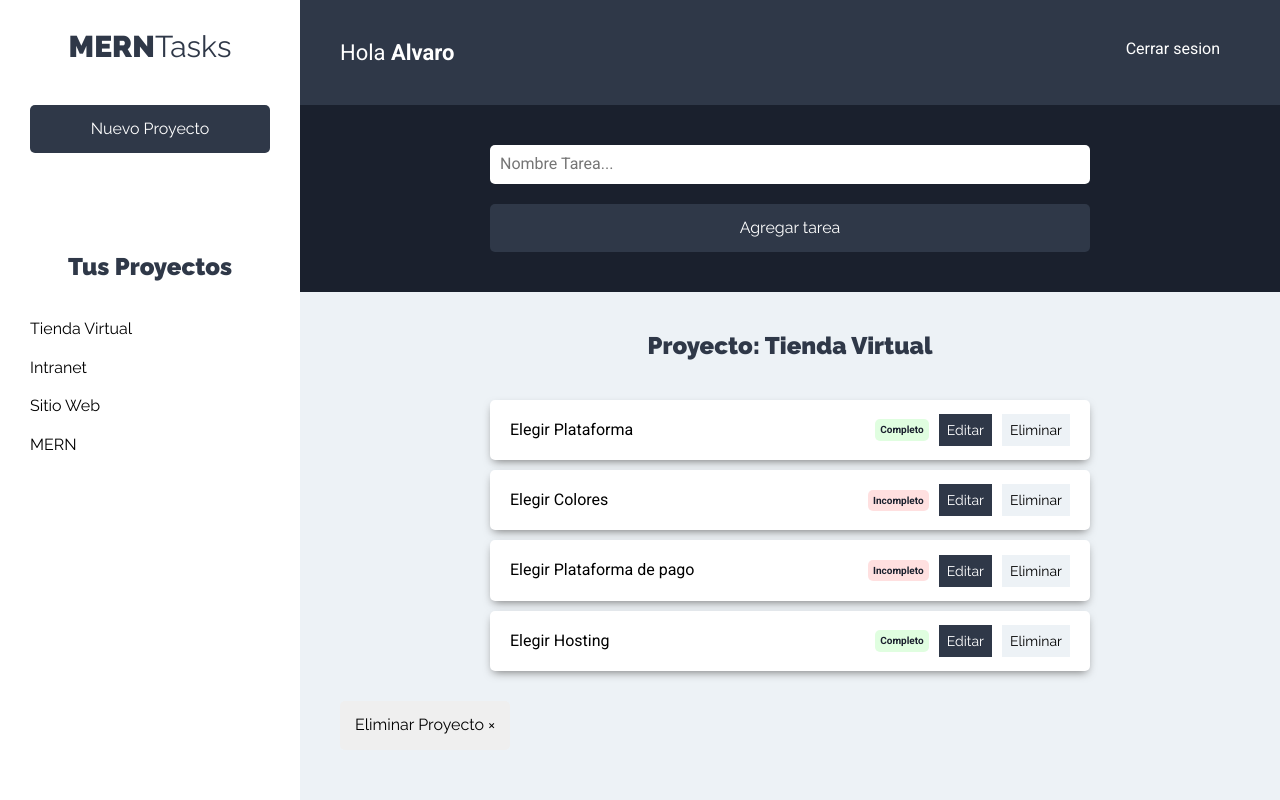
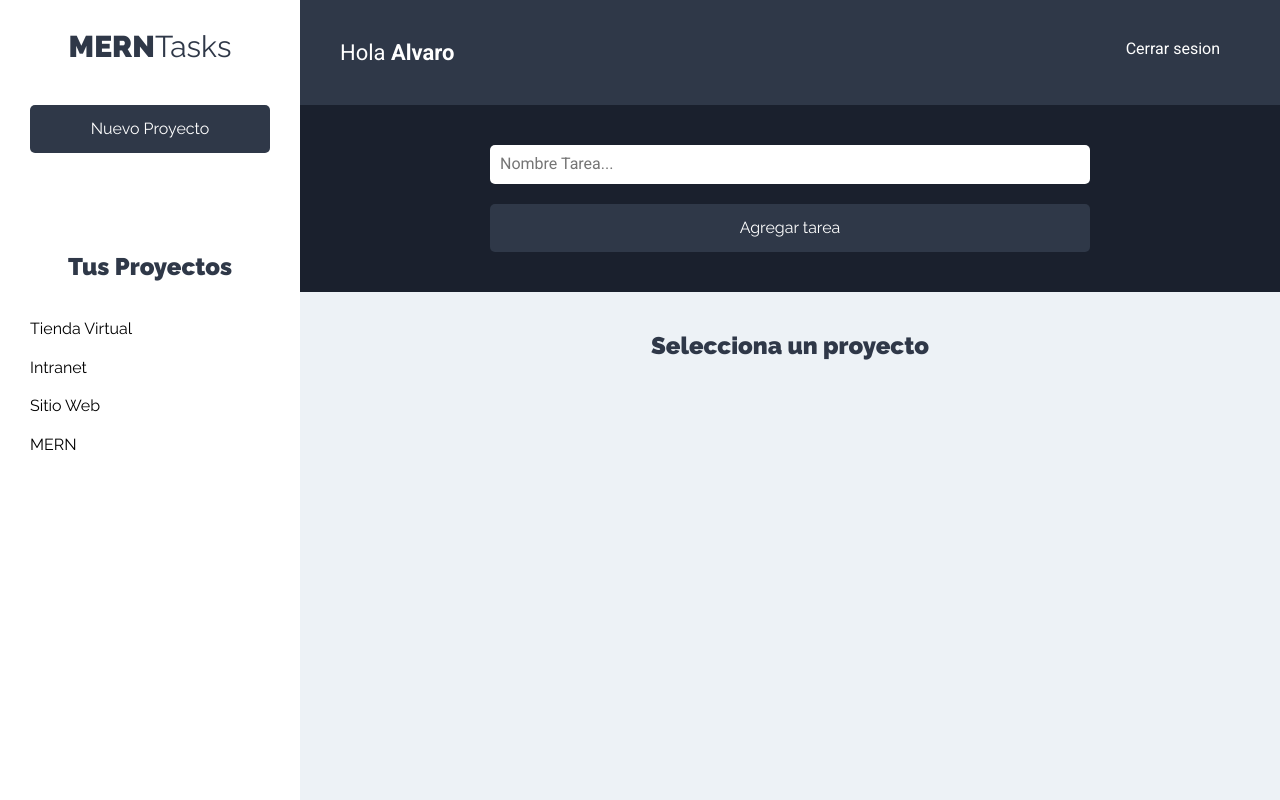
Before and after one commit to SkinnyA/AdministradorProyectos-Cliente, a React (Create React App) app: page /proyectos in a window 1280 px wide. Built offline with nearby package versions, Linux system fonts and the light colour scheme.

Commit message:
Showing which project the user has selected

```diff
--- a/src/components/tareas/ListadoTareas.js
+++ b/src/components/tareas/ListadoTareas.js
@@ -1,8 +1,19 @@
-import React, {Fragment} from 'react';
+import React, {Fragment, useContext} from 'react';
 import Tarea from './Tarea';
+import proyectoContext from '../../context/proyectos/proyectoContext';
 
 
 const ListadoTareas = () => {
+
+    // extraer proyectos de state inicial
+    const proyectosContext = useContext(proyectoContext);
+    const {proyecto} = proyectosContext
+
+    // si no hay proyecto seleccionado
+    if(!proyecto) return <h2>Selecciona un proyecto</h2>;
+
+    // array destructuring para extraer el proyecto actual
+    const [proyectoActual] = proyecto;
 
     const tareasProyecto = [
         {nombre: 'Elegir Plataforma', estado: true},
@@ -13,7 +24,7 @@
 
     return (
         <Fragment>
-            <h2>Proyecto: Tienda Virtual</h2>
+            <h2>Proyecto: {proyectoActual.nombre}</h2>
 
             <ul className="listado-tareas">
                 {tareasProyecto.length === 0
```
